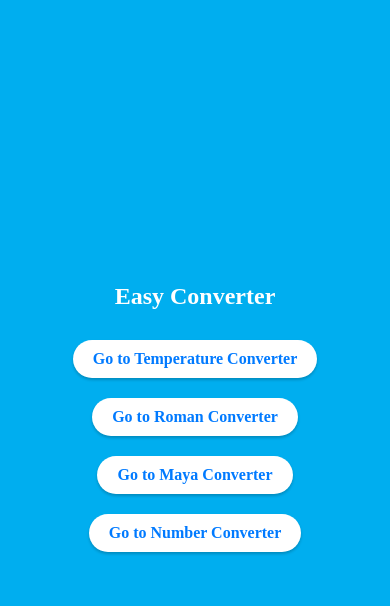
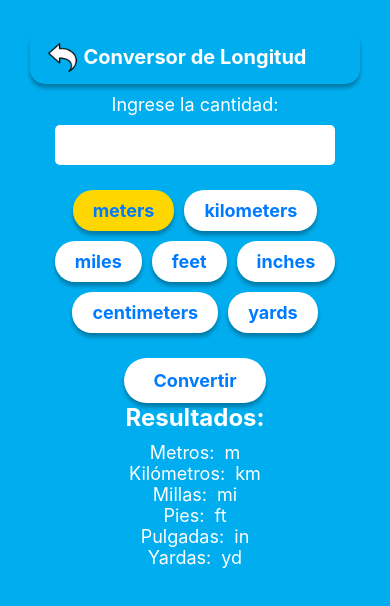
Before and after one commit to pauloalvarez21/TemperatureConverter, a React Native app: screen /LengthConverter in a window 390 px wide. Shown: the top 606 px of the page. Built offline with nearby package versions, Linux system fonts and the light colour scheme.

Commit message:
feat: length converter

```diff
--- a/src/navigator/StackNavigator.tsx
+++ b/src/navigator/StackNavigator.tsx
@@ -1,9 +1,11 @@
+import React from 'react';
 import {createStackNavigator} from '@react-navigation/stack';
 import HomeScreen from '../screens/HomeScreen';
 import TemperatureConverter from '../screens/TemperatureConverter';
 import RomanConverter from '../screens/RomanConverter';
 import MayaConverter from '../screens/MayaConverter';
 import NumberConverter from '../screens/NumberConverter';
+import LengthConverter from '../screens/LengthConverter';
 
 // Define el tipo de las rutas
 export type RootStackParamList = {
@@ -12,6 +14,7 @@ export type RootStackParamList = {
   RomanConverter: undefined;
   MayaConverter: undefined;
   NumberConverter: undefined;
+  LengthConverter: undefined;
 };
 
 const Stack = createStackNavigator<RootStackParamList>();
@@ -29,6 +32,7 @@ export const StackNavigator = () => {
       <Stack.Screen name="RomanConverter" component={RomanConverter} />
       <Stack.Screen name="MayaConverter" component={MayaConverter} />
       <Stack.Screen name="NumberConverter" component={NumberConverter} />
+      <Stack.Screen name="LengthConverter" component={LengthConverter} />
     </Stack.Navigator>
   );
 };
--- a/src/screens/HomeScreen.tsx
+++ b/src/screens/HomeScreen.tsx
@@ -36,6 +36,12 @@ const HomeScreen = () => {
         onPress={() => navigation.navigate('NumberConverter')}
       >
         <Text style={styles.buttonText}>Go to Number Converter</Text>
+      </TouchableOpacity>
+      <TouchableOpacity
+        style={styles.button}
+        onPress={() => navigation.navigate('LengthConverter')}
+      >
+        <Text style={styles.buttonText}>Go to Length Converter</Text>
       </TouchableOpacity>
     </View>
   );
--- /dev/null
+++ b/src/screens/LengthConverter.tsx
@@ -0,0 +1,126 @@
+import React, { useState } from 'react';
+import { View, Text, TextInput, TouchableOpacity, StyleSheet } from 'react-native';
+import { useNavigation } from '@react-navigation/native';
+import useLengthConverter from '../state/useLengthConverter';
+import Header from '../components/Header';
+
+// Definir el tipo de unidad de longitud
+type LengthUnit = 'meters' | 'kilometers' | 'miles' | 'feet' | 'inches' | 'centimeters' | 'yards';
+
+const LengthConverter = () => {
+  const navigation = useNavigation();
+  const [input, setInput] = useState('');
+  const [unit, setUnit] = useState<LengthUnit>('meters');
+  const { converted, convertLength } = useLengthConverter();
+
+  return (
+    <View style={styles.container}>
+      <Header title="Conversor de Longitud" showBack={true} navigation={navigation} />
+      <Text style={styles.label}>Ingrese la cantidad:</Text>
+      <TextInput
+        style={styles.input}
+        keyboardType="numeric"
+        value={input}
+        onChangeText={setInput}
+      />
+      <View style={styles.buttonContainer}>
+        {(['meters', 'kilometers', 'miles', 'feet', 'inches', 'centimeters', 'yards'] as LengthUnit[]).map((item) => (
+          <TouchableOpacity
+            key={item}
+            style={[styles.button, unit === item && styles.selectedButton]}
+            onPress={() => setUnit(item)}>
+            <Text style={styles.buttonText}>{item}</Text>
+          </TouchableOpacity>
+        ))}
+      </View>
+      <TouchableOpacity
+        style={styles.convertButton}
+        onPress={() => convertLength(input, unit)} // ✅ Llamar la función correctamente
+      >
+        <Text style={styles.buttonText}>Convertir</Text>
+      </TouchableOpacity>
+      <Text style={styles.title}>Resultados:</Text>
+      <Text style={styles.result}>Metros: {converted.meters} m</Text>
+      <Text style={styles.result}>Kilómetros: {converted.kilometers} km</Text>
+      <Text style={styles.result}>Millas: {converted.miles} mi</Text>
+      <Text style={styles.result}>Pies: {converted.feet} ft</Text>
+      <Text style={styles.result}>Pulgadas: {converted.inches} in</Text>
+      <Text style={styles.result}>Yardas: {converted.yards} yd</Text>
+    </View>
+  );
+};
+
+const styles = StyleSheet.create({
+  container: {
+    flex: 1,
+    backgroundColor: '#00AEEF',
+    padding: 20,
+  },
+  label: {
+    fontSize: 18,
+    color: 'white',
+    marginBottom: 10,
+    textAlign: 'center',
+  },
+  input: {
+    width: '80%',
+    height: 40,
+    backgroundColor: 'white',
+    borderRadius: 5,
+    paddingHorizontal: 10,
+    marginBottom: 20,
+    alignSelf: 'center',
+  },
+  buttonContainer: {
+    flexDirection: 'row',
+    justifyContent: 'center',
+    flexWrap: 'wrap',
+    marginBottom: 20,
+  },
+  button: {
+    backgroundColor: 'white',
+    paddingVertical: 10,
+    paddingHorizontal: 20,
+    borderRadius: 20,
+    margin: 5,
+    shadowColor: '#000',
+    shadowOffset: { width: 0, height: 4 },
+    shadowOpacity: 0.3,
+    shadowRadius: 4,
+    elevation: 5,
+  },
+  selectedButton: {
+    backgroundColor: '#FFD700',
+  },
+  convertButton: {
+    backgroundColor: 'white',
+    paddingVertical: 12,
+    paddingHorizontal: 30,
+    borderRadius: 25,
+    alignSelf: 'center',
+    shadowColor: '#000',
+    shadowOffset: { width: 0, height: 4 },
+    shadowOpacity: 0.3,
+    shadowRadius: 4,
+    elevation: 5,
+  },
+  buttonText: {
+    fontSize: 18,
+    color: '#007AFF',
+    fontWeight: 'bold',
+  },
+  title: {
+    fontSize: 24,
+    fontWeight: 'bold',
+    color: 'white',
+    marginBottom: 10,
+    textAlign: 'center',
+  },
+  result: {
+    fontSize: 18,
+    color: 'white',
+    textAlign: 'center',
+  },
+});
+
+export default LengthConverter;
--- /dev/null
+++ b/src/state/useLengthConverter.ts
@@ -0,0 +1,48 @@
+import {useState} from 'react';
+
+// Definimos un tipo para las unidades de longitud
+type LengthUnit = keyof typeof lengthUnits;
+
+// Mapeo de conversiones a metros
+const lengthUnits = {
+  meters: 1,
+  kilometers: 0.001,
+  miles: 0.000621371,
+  feet: 3.28084,
+  inches: 39.3701,
+  centimeters: 100,
+  yards: 1.09361,
+} as const;
+
+const useLengthConverter = () => {
+  // Estado para guardar las conversiones
+  const [converted, setConverted] = useState<Record<LengthUnit, string>>({
+    meters: '',
+    kilometers: '',
+    miles: '',
+    feet: '',
+    inches: '',
+    centimeters: '',
+    yards: '',
+  });
+
+  const convertLength = (value: string, fromUnit: LengthUnit) => {
+    const length = parseFloat(value);
+    if (isNaN(length) || !(fromUnit in lengthUnits)) {
+      return;
+    }
+
+    const baseMeters = length / lengthUnits[fromUnit]; // Convertimos a metros
+    const newConversions = {} as Record<LengthUnit, string>;
+
+    (Object.keys(lengthUnits) as LengthUnit[]).forEach(unit => {
+      newConversions[unit] = (baseMeters * lengthUnits[unit]).toFixed(4);
+    });
+
+    setConverted(newConversions);
+  };
+
+  return {converted, convertLength};
+};
+
+export default useLengthConverter;
```
